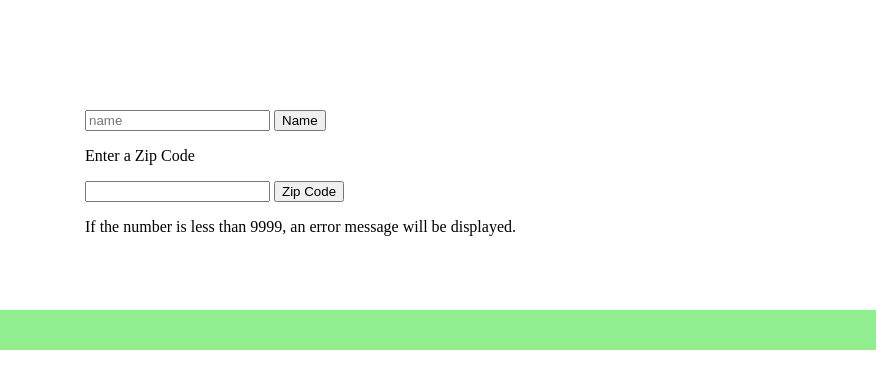
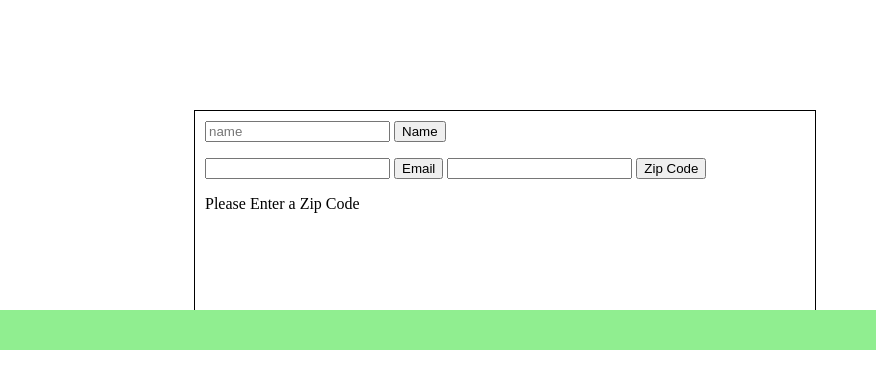
Before and after one commit to swoods2876/lesson8, a plain HTML site: page map.html in a window 1280 px wide. Shown: the part 198-580 px from the top of the page, 404-1280 px from the left. Drawn offline with Linux system fonts and the light colour scheme.

Commit message:
second commit

```diff
--- a/css/custom.css
+++ b/css/custom.css
@@ -46,6 +46,13 @@ h1{
 	position: relative;
 	float: right;
 	top: 300px;
+	left: 300px;
+	border: solid 1px black;
+	height: 200px;
+	width: 600px;
+	position: relative;
+	padding: 10px;
+
 }
 
 
--- a/javascript/scripts.js
+++ b/javascript/scripts.js
@@ -15,6 +15,6 @@ function myFunction() {
     if (Blah.checkValidity() == false) {
         document.getElementById("Zip").innerHTML = Blah.validationMessage;
     } else {
-        document.getElementById("Zip").innerHTML = "Input OK";
+        document.getElementById("Zip").innerHTML = "Thank You SOUPerteer";
     }
 }
--- a/map.html
+++ b/map.html
@@ -40,12 +40,13 @@
                 <input type="submit">
                 </form> -->
 
-                <p>Enter a Zip Code</p>
+                <input id="Email" name="Email" type="text">
+                <button onclick="myFunction()">Email</button>
 
                 <input id="Zipcode" name="zip Code" type="number" min="10000">
                 <button onclick="myFunction()">Zip Code</button>
-                <p>If the number is less than 9999, an error message will be displayed.</p>
-                <p id="Zip"></p>
+                <p id="Zip">Please Enter a Zip Code</p>
+
 		   </div>
 			<div id="answer">
 			</div>
```
Also changed, not shown: 1 other file.
